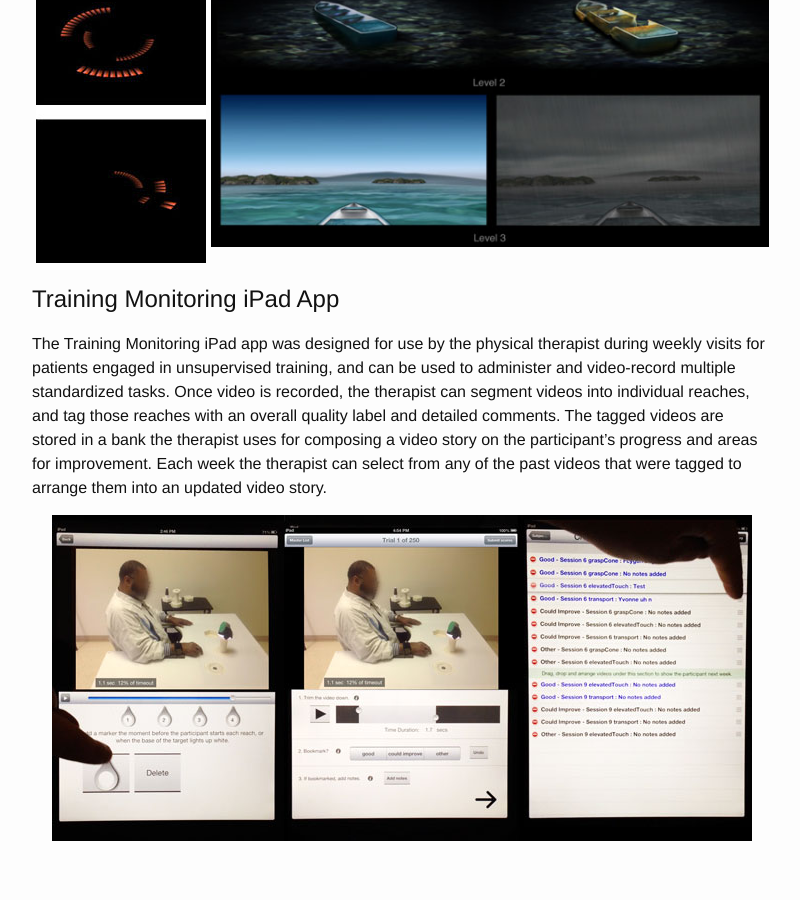
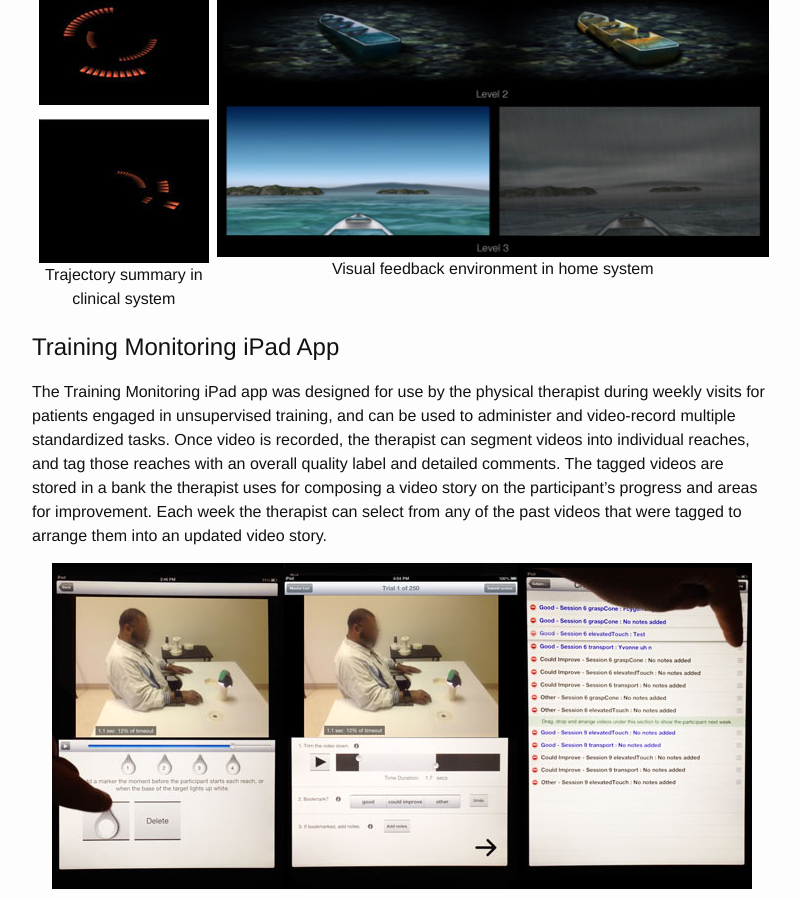
Before and after one commit to nicolelehrer/nicolelehrer.github.io, a Jekyll site: the page built from zProjects.md, in a window 1280 px wide and 900 px high, scrolled down 1008 px. Shown: the whole window, without its empty margins (238-1038 px from the left). Built offline with Jekyll 4.4.1, drawn with Linux system fonts in a browser that asks for light colours.

Commit message:
added some captions to images on projects page

```diff
--- a/zProjects.md
+++ b/zProjects.md
@@ -33,12 +33,12 @@ I developed a visual summary of trajectory error for the clinical system, the vi
 <tr>
 <td class="style24" style="width:200px">
 <div style="text-align:center" markdown="1">
-![alt text](/images/research/trajError.jpg "Example trajectory summaries")
+![alt text](/images/research/trajError.jpg "Example trajectory summaries") Trajectory summary in clinical system
 </div>
 </td>
 <td class="style24" style="width:650px">
 <div style="text-align:center" markdown="1">
-![alt text](/images/research/threeLevels.jpg "Three levels of feedback for home system")
+![alt text](/images/research/threeLevels.jpg "Three levels of feedback for home system") Visual feedback environment in home system
 </div>
 </td>
 </tr>
```
Also changed, not shown: 2 other files.
